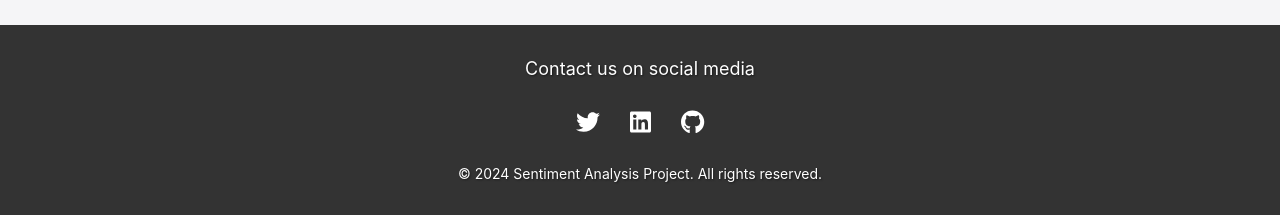
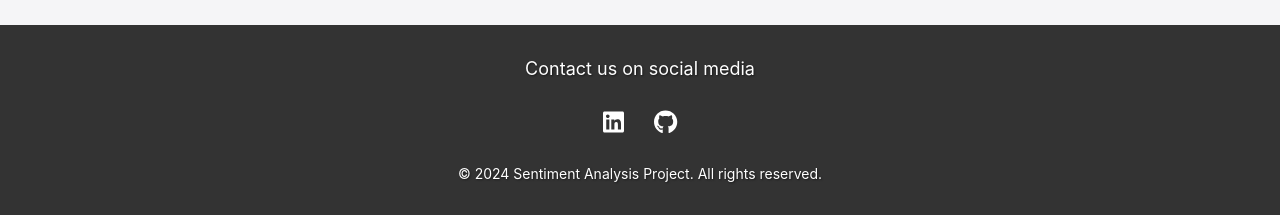
Before and after one commit to Harsha-Chinthala/Bidirectional-LSTM-GRU-Model, a Flask app: page / in a window 1280 px wide. Shown: the part 2467-2682 px from the top of the page. Run offline with Flask 3, Linux system fonts and the light colour scheme; some libraries are stand-ins or nearby versions.

Commit message:
Update requirements.txt and add templates folder

```diff
--- a/requirements.txt
+++ b/requirements.txt
@@ -9,7 +9,7 @@ scikit-learn==1.5.2
 pandas==2.1.4
 nltk==3.8.1
 rapidfuzz==3.13.0
-numpy==1.23.5
+numpy==2.3.0
 scipy==1.10.1
 h5py==3.14.0
 joblib==1.5.1
--- a/templates/demo.html
+++ b/templates/demo.html
@@ -4,6 +4,7 @@
     <meta charset="UTF-8">
     <meta name="viewport" content="width=device-width, initial-scale=1.0">
     <title>Customer Review Sentiment Chatbot</title>
+    <link rel="icon" type="image/png" href="/templates/9850865.png">
     <style>
         * {
             margin: 0;
--- a/templates/index.html
+++ b/templates/index.html
@@ -4,6 +4,7 @@
     <meta charset="UTF-8">
     <meta name="viewport" content="width=device-width, initial-scale=1.0">
     <title>Sentiment Analysis Project</title>
+    <link rel="icon" type="image/png" href="/templates/images.png">
     <script src="https://cdnjs.cloudflare.com/ajax/libs/Chart.js/3.7.0/chart.min.js"></script>
     <script src="https://kit.fontawesome.com/a076d05399.js" crossorigin="anonymous"></script>
     <script src="https://cdnjs.cloudflare.com/ajax/libs/font-awesome/6.0.0/js/all.min.js"></script>
@@ -463,9 +464,8 @@ p {
     <footer class="footer" id="contact">
         <p>Contact us on social media</p>
         <div class="social-links">
-            <a href="https://twitter.com" target="_blank"><i class="fab fa-twitter"></i></a>
-            <a href="https://linkedin.com" target="_blank"><i class="fab fa-linkedin"></i></a>
-            <a href="https://github.com/Harsha-Chinthala" target="_blank"><i class="fab fa-github"></i></a>
+            <a href="https://www.linkedin.com/in/harsha-chinthala" target="_blank"><i class="fab fa-linkedin"></i></a>
+            <a href="https://github.com/Harsha-Chinthala/Bidirectional-LSTM-GRU-Model/tree/master" target="_blank"><i class="fab fa-github"></i></a>
         </div>
         <p>&copy; 2024 Sentiment Analysis Project. All rights reserved.</p>
     </footer>
```
Also changed, not shown: templates/9850865.png (added), templates/images.png (added).
